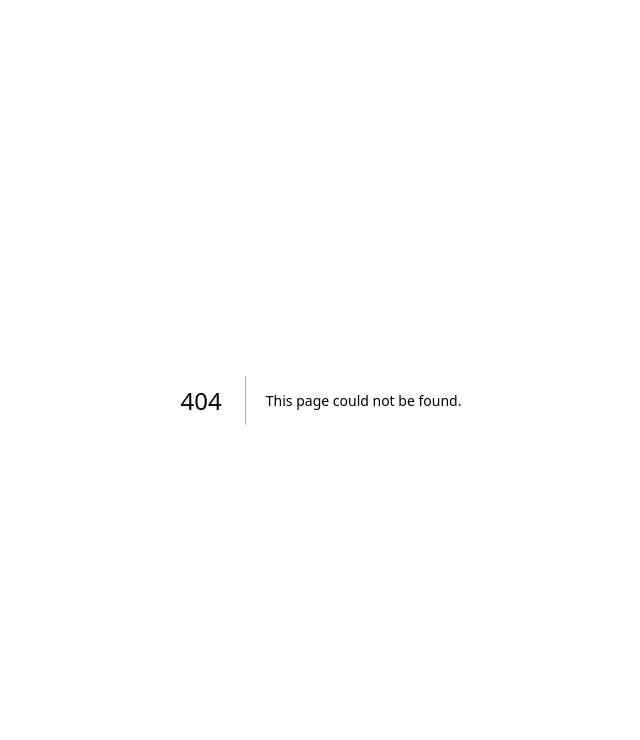
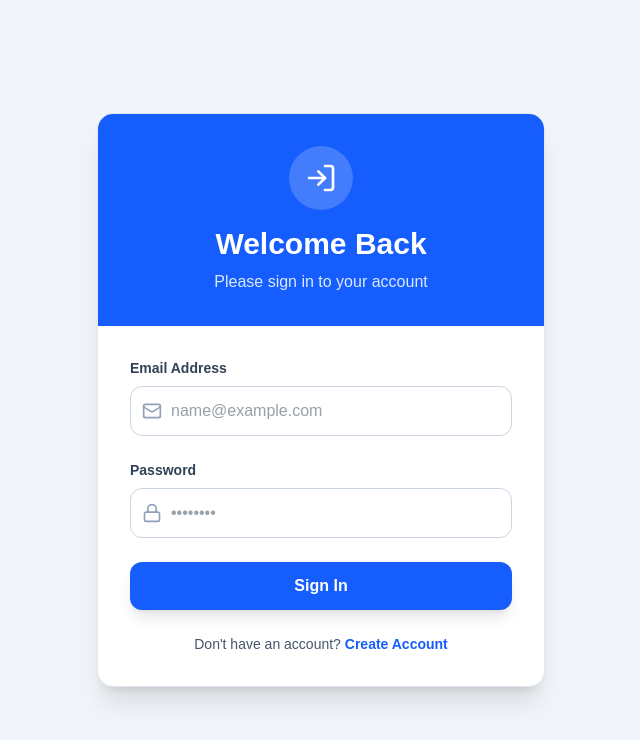
Before and after one commit to prateekmtri/Resume-checker, a Next.js app in the folder frontend/: page /authentication/Login in a window 1280 px wide. Before the commit this address had no page. Shown: the top 740 px of the page, without its empty margins (319-959 px from the left). Built offline with nearby package versions, Linux system fonts and the light colour scheme.

Commit message:
update auth

```diff
--- /dev/null
+++ b/frontend/app/authentication/Login/page.js
@@ -0,0 +1,131 @@
+"use client";
+
+import { useState } from "react";
+import Link from "next/link";
+import { useRouter } from "next/navigation"; // Navigation ke liye
+import { Mail, Lock, LogIn, Loader2, AlertCircle } from "lucide-react";
+
+export default function LoginPage() {
+  const router = useRouter();
+  const [formData, setFormData] = useState({ email: "", password: "" });
+  const [loading, setLoading] = useState(false);
+  const [error, setError] = useState(null);
+
+  const handleChange = (e) => {
+    setFormData({ ...formData, [e.target.name]: e.target.value });
+    setError(null);
+  };
+
+  const handleSubmit = async (e) => {
+    e.preventDefault();
+    setLoading(true);
+    setError(null);
+
+    try {
+      // Backend API Call
+      const response = await fetch("http://127.0.0.1:8000/api/v1/auth/login", {
+        method: "POST",
+        headers: {
+          "Content-Type": "application/json",
+        },
+        body: JSON.stringify(formData),
+      });
+
+      const data = await response.json();
+
+      if (!response.ok) {
+        throw new Error(data.detail || "Invalid email or password");
+      }
+
+      // Success! Token save karo
+      localStorage.setItem("token", data.access_token);
+
+      // Redirect to Home Page
+      router.push("/resume-screener");
+
+    } catch (err) {
+      console.error(err);
+      setError(err.message || "Something went wrong. Is backend running?");
+    } finally {
+      setLoading(false);
+    }
+  };
+
+  return (
+    <div className="min-h-screen bg-slate-100 flex items-center justify-center p-4">
+      <div className="max-w-md w-full bg-white rounded-2xl shadow-xl overflow-hidden border border-slate-200">
+
+        {/* Header */}
+        <div className="bg-blue-600 p-8 text-center">
+          <div className="mx-auto bg-white/20 w-16 h-16 rounded-full flex items-center justify-center mb-4 backdrop-blur-sm">
+            <LogIn className="w-8 h-8 text-white" />
+          </div>
+          <h2 className="text-3xl font-bold text-white">Welcome Back</h2>
+          <p className="text-blue-100 mt-2">Please sign in to your account</p>
+        </div>
+
+        {/* Form Section */}
+        <div className="p-8">
+          <form onSubmit={handleSubmit} className="space-y-6">
+
+            {/* Email Input */}
+            <div>
+              <label className="block text-sm font-semibold text-slate-700 mb-2">Email Address</label>
+              <div className="relative">
+                <Mail className="absolute left-3 top-1/2 -translate-y-1/2 text-slate-400 w-5 h-5" />
+                <input
+                  type="email"
+                  name="email"
+                  required
+                  placeholder="name@example.com"
+                  className="w-full pl-10 pr-4 py-3 border border-slate-300 rounded-xl focus:border-blue-500 focus:ring-2 focus:ring-blue-200 outline-none transition-all text-slate-700"
+                  onChange={handleChange}
+                />
+              </div>
+            </div>
+
+            {/* Password Input */}
+            <div>
+              <label className="block text-sm font-semibold text-slate-700 mb-2">Password</label>
+              <div className="relative">
+                <Lock className="absolute left-3 top-1/2 -translate-y-1/2 text-slate-400 w-5 h-5" />
+                <input
+                  type="password"
+                  name="password"
+                  required
+                  placeholder="••••••••"
+                  className="w-full pl-10 pr-4 py-3 border border-slate-300 rounded-xl focus:border-blue-500 focus:ring-2 focus:ring-blue-200 outline-none transition-all text-slate-700"
+                  onChange={handleChange}
+                />
+              </div>
+            </div>
+
+            {/* Error Message */}
+            {error && (
+              <div className="bg-red-50 text-red-600 p-3 rounded-lg flex items-center gap-2 text-sm">
+                <AlertCircle size={16} /> {error}
+              </div>
+            )}
+
+            {/* Submit Button */}
+            <button
+              type="submit"
+              disabled={loading}
+              className="w-full bg-blue-600 text-white py-3 rounded-xl font-bold hover:bg-blue-700 transition-all shadow-lg hover:shadow-xl disabled:opacity-70 flex items-center justify-center gap-2"
+            >
+              {loading ? <Loader2 className="animate-spin" /> : "Sign In"}
+            </button>
+          </form>
+
+          {/* Footer Link */}
+          <div className="mt-6 text-center text-slate-600 text-sm">
+            Don't have an account?{" "}
+            <Link href="/authentication/signup" className="text-blue-600 font-semibold hover:underline">
+              Create Account
+            </Link>
+          </div>
+        </div>
+      </div>
+    </div>
+  );
+}
```
